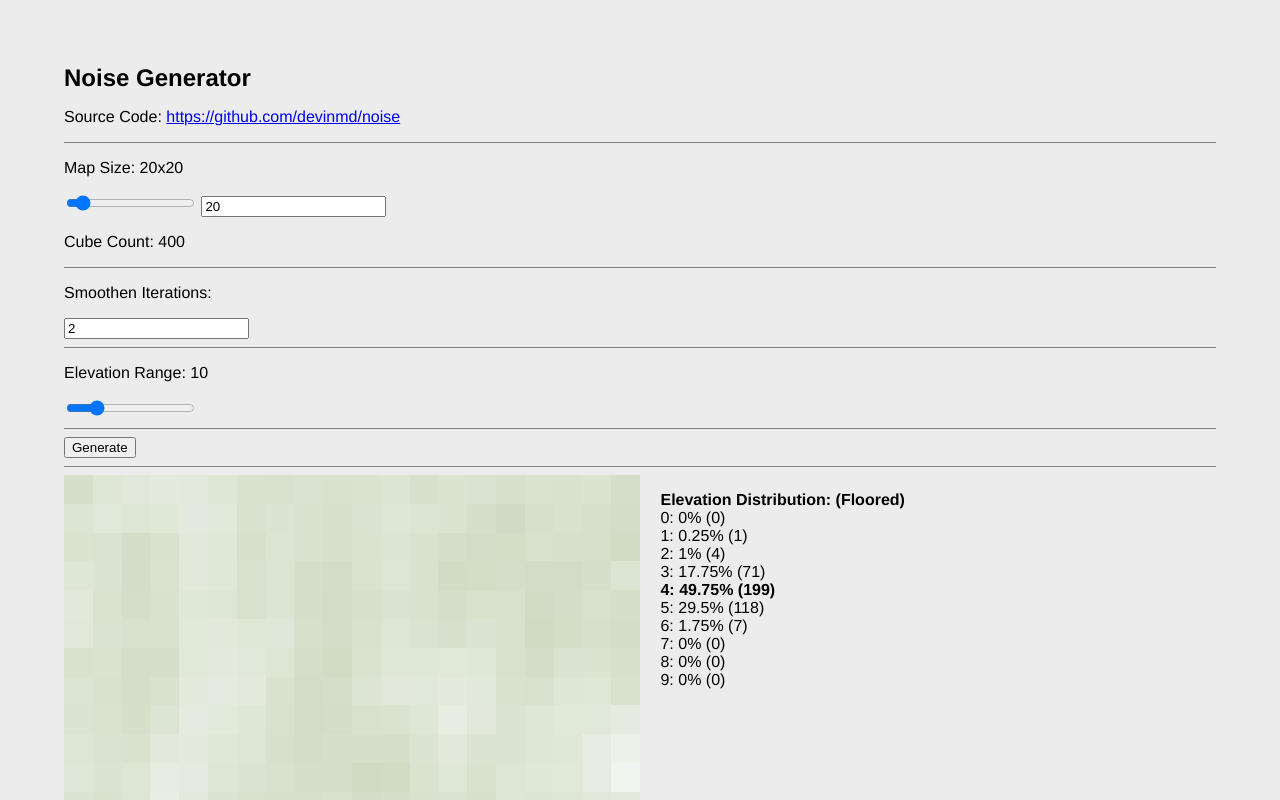
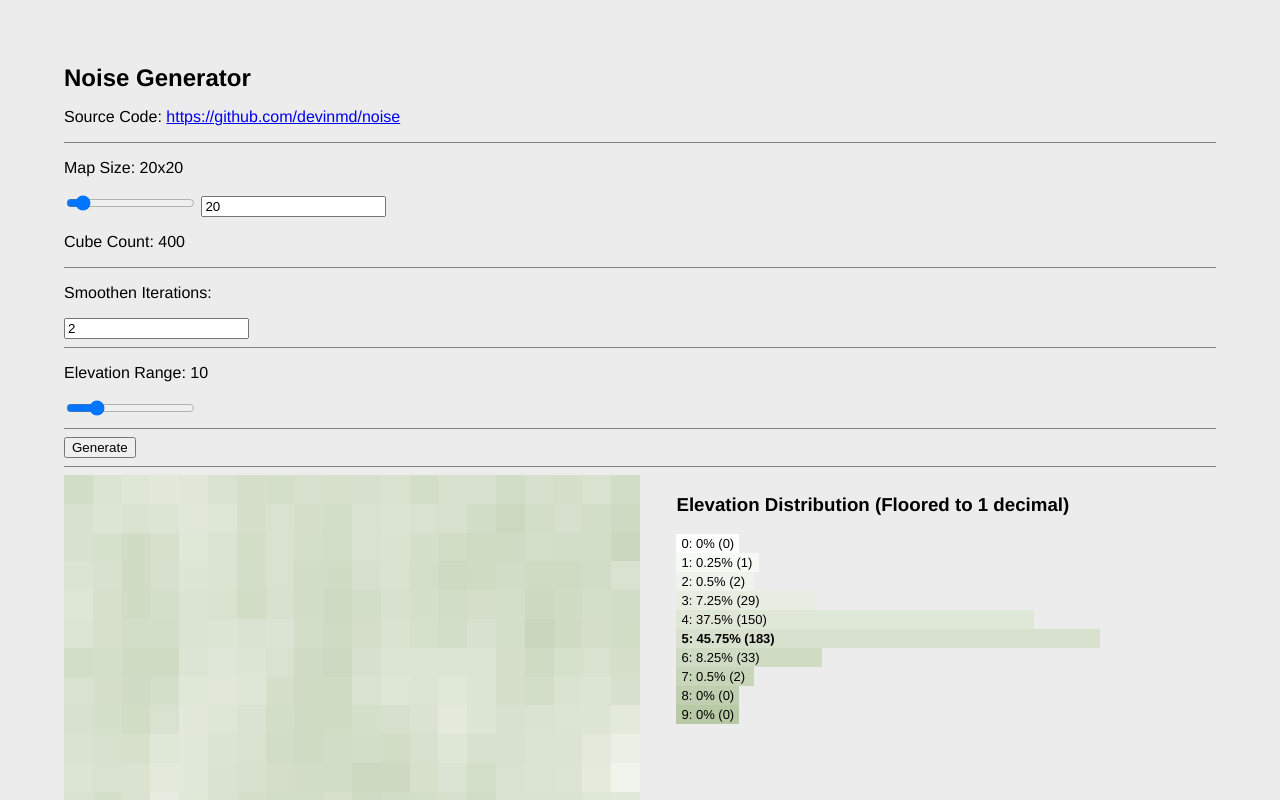
Before and after one commit to devinmd/noise, a plain HTML site: page index.html in a window 1280 px wide. Shown: the top 800 px of the page. Drawn offline with Linux system fonts and the light colour scheme.

Commit message:
elevation distribution overhaul

```diff
--- a/index.html
+++ b/index.html
@@ -33,8 +33,10 @@
 				<hr>
 			</div>
 			<canvas id="canv" height="400" width="400"></canvas>
-			<p id="count"></p>
-
+			<div id="count">
+				<h3>Elevation Distribution (Floored to 1 decimal)</h3>
+				<div id="count-container"></div>
+			</div>
 
 		</div>
 	</div>
--- a/script.js
+++ b/script.js
@@ -28,7 +28,7 @@ var w = canv.width;
 var cubesize = w / mapsize;
 
 // counter
-var count = [];
+var count = {};
 
 function init() {
   generate();
@@ -40,7 +40,7 @@ function init() {
 
 function generate() {
   // reset count and clear canvas
-  count = Array(64).fill(0);
+  count = Array(32).fill(0);
   map = [];
   left = 0;
   above = 0;
@@ -54,9 +54,11 @@ function generate() {
     map[i] = [];
     for (let e = 0; e < parseInt(mapsize) + 2; e++) {
       // down
-      map[i][e] = { elevation: Math.floor(Math.random() * elevationcount) };
+      map[i][e] = { elevation: Math.floor(Math.random() * 10 * elevationcount) / 10 };
     }
   }
+
+  console.log(map);
 
   // iterate through again and smoothen
   for (let p = 0; p < smoothen_iterations; p++) {
@@ -64,8 +66,6 @@ function generate() {
     for (let s = 1; s < parseInt(mapsize) + 1; s++) {
       // down
       for (let c = 1; c < parseInt(mapsize) + 1; c++) {
-        console.log(s + ", " + c);
-
         // neighboring values
         let ul = map[s - 1][c + 1].elevation; // up left
         let u = map[s][c - 1].elevation; // up
@@ -102,6 +102,7 @@ function generate() {
     }
   }
 
+  // if smoothening is 0
   if (smoothen_iterations == 0) {
     for (let s = 1; s < parseInt(mapsize) + 1; s++) {
       for (let c = 1; c < parseInt(mapsize) + 1; c++) {
@@ -122,20 +123,42 @@ function generate() {
     }
   }
 
+  //
   document.querySelector("#mapsize").innerHTML = "Map Size: " + mapsize + "x" + mapsize;
   document.querySelector("#cubecount").innerHTML = "Cube Count: " + mapsize * mapsize;
   document.querySelector("#elevationcount").innerHTML = "Elevation Range: " + elevationcount;
+  document.querySelector("#count-container").innerHTML = "";
+
+  // % weight of each cube
   let weight = 100 / (mapsize * mapsize);
-  document.querySelector("#count").innerHTML = "<strong>Elevation Distribution: (Floored)</strong><br>";
+
+  // find most common value
   let max = Math.max(...count);
 
+  //
+  let te = canv.getBoundingClientRect().width / 1.8 / max;
+
+  //
   for (let p = 0; p < elevationcount; p++) {
-    if (p == count.indexOf(max)) {
-      document.querySelector("#count").innerHTML +=
-        "<strong>" + p + ": " + count[p] * weight + "% (" + count[p] + ")" + "</strong><br> ";
+    let t = document.createElement("p");
+    if (count[p] == max) {
+      t.innerHTML =
+        "<strong>" + p + ": " + Math.floor(count[p] * weight * 1000) / 1000 + "% (" + count[p] + ")</strong>";
     } else {
-      document.querySelector("#count").innerHTML += p + ": " + count[p] * weight + "% (" + count[p] + ")" + "<br> ";
+      t.innerHTML = p + ": " + Math.floor(count[p] * weight * 1000) / 1000 + "% (" + count[p] + ")";
     }
+
+    // visuals
+    t.style.paddingRight = count[p] * te + 4 + "px";
+
+    // colors
+    t.style.backgroundColor = `rgb(
+      ${255 - p * (contrast + rgbweight.r)},
+      ${255 - p * (contrast + rgbweight.g)},
+      ${255 - p * (contrast + rgbweight.b)})`;
+
+    // apppend
+    document.querySelector("#count-container").append(t);
   }
 }
 
--- a/style.css
+++ b/style.css
@@ -34,11 +34,21 @@ canvas {
   image-rendering: pixelated;
 }
 
-
 #count {
   display: inline-block;
-  margin-left: 16px;
+  margin-left: 32px;
 }
+
+#count p {
+  margin: 0;
+  padding: 1px 0 1px 4px;
+  font-size: 13px;
+  border: 1px solid transparent;
+  white-space: nowrap;
+  display: table;
+  width: auto;
+}
+
 
 hr {
   border: none;
```
Also changed, not shown: real.png (deleted).
